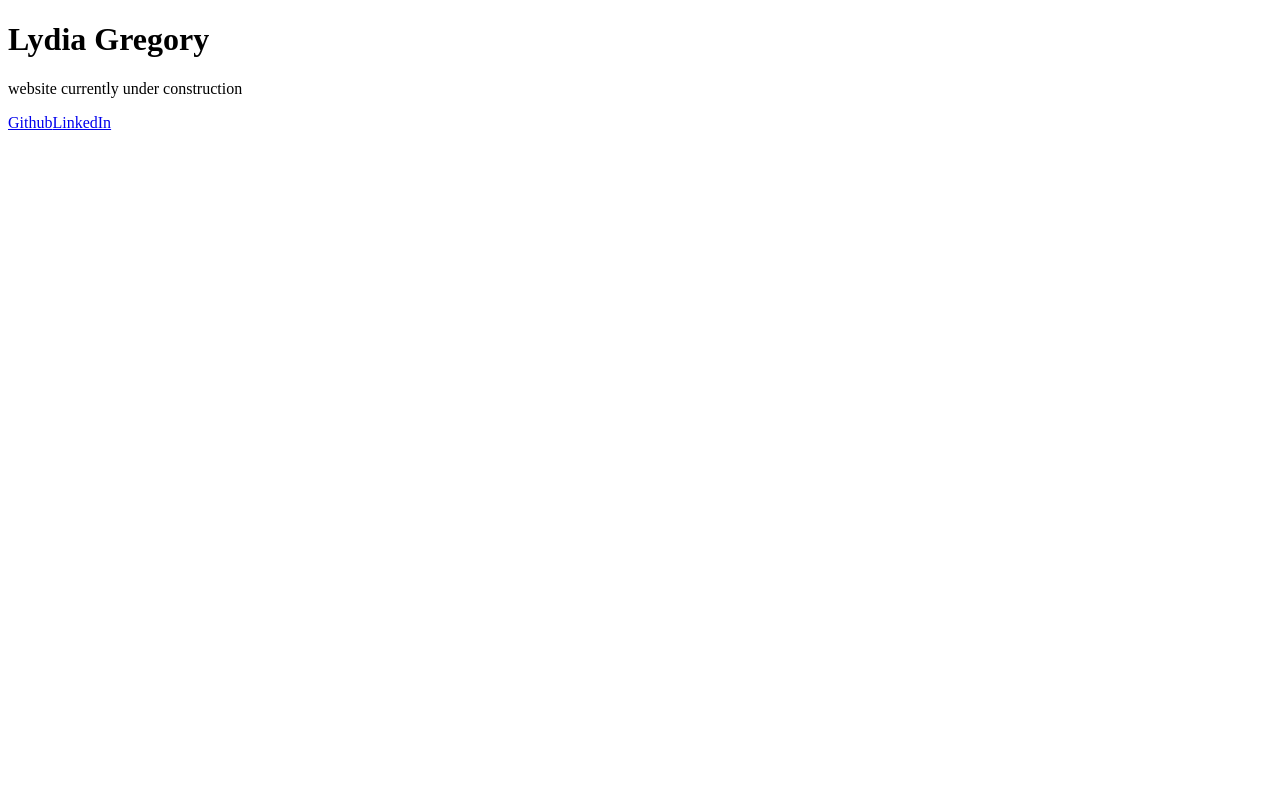
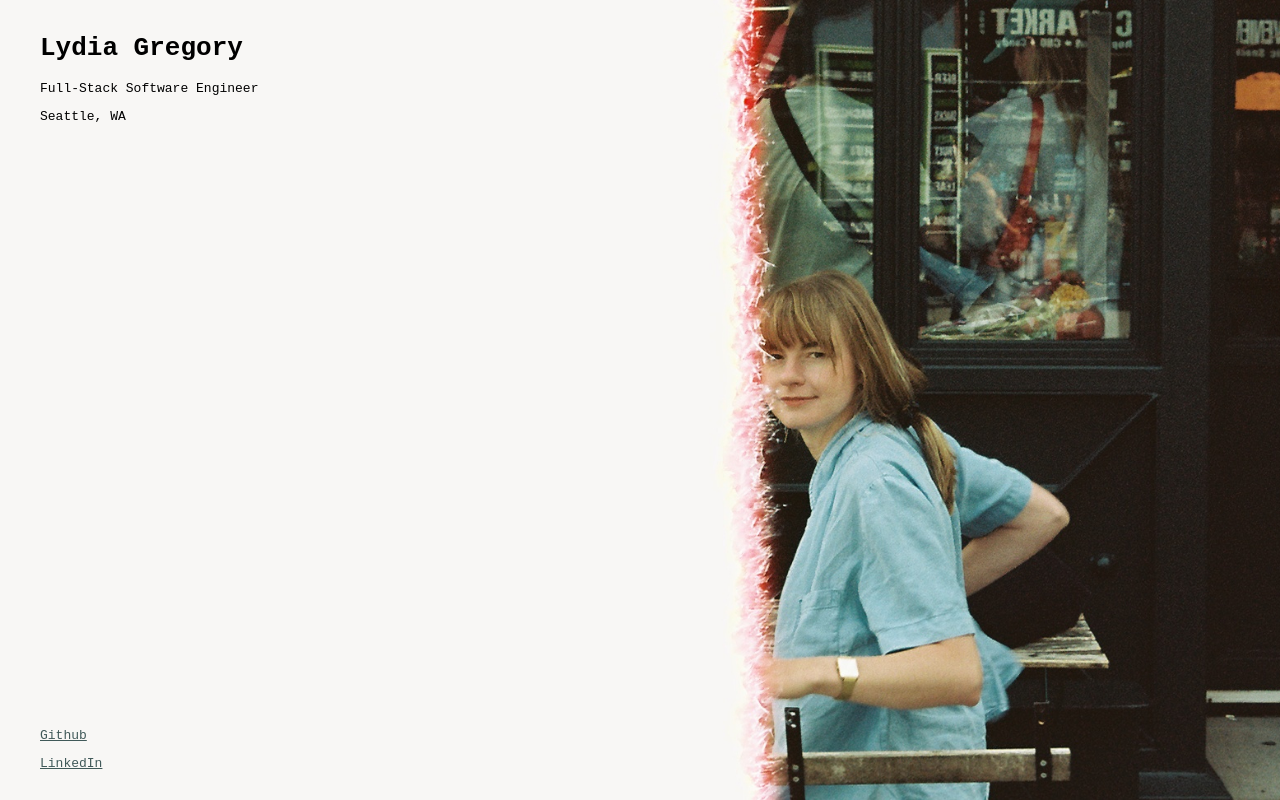
Before and after one commit to ljg2gb/Portfolio, a Gatsby site: page / in a window 1280 px wide. Built offline with nearby package versions, Linux system fonts and the light colour scheme; Gatsby itself is replaced by a stand-in of ours.

Commit message:
Update UI
It's been a long time since I've updated this website and it's overdue for a change.

```diff
--- a/src/pages/index.js
+++ b/src/pages/index.js
@@ -1,15 +1,32 @@
 import React from "react"
-import Footer from "../components/footer"
+import photo from "../../assets/bagelpub.jpeg"
+import "../../styles/index.css"
 
 const Home = () => {
   return (
-    <main>
-      <h1>Lydia Gregory</h1>
+    <>
+      <main>
+        <div style={{ marginTop: "16px" }}>
+          <h1>Lydia Gregory</h1>
 
-      <p>website currently under construction</p>
+          <p>Full-Stack Software Engineer</p>
 
-      <Footer />
-    </main>
+          <p>Seattle, WA</p>
+        </div>
+
+        <div style={{ marginBottom: "16px" }}>
+          <p>
+            <a href="https://github.com/ljg2gb">Github</a>
+          </p>
+
+          <p>
+            <a href="https://www.linkedin.com/in/lydia-gregory/">LinkedIn</a>
+          </p>
+        </div>
+      </main>
+
+      <img src={photo} alt="" />
+    </>
   )
 }
 
--- /dev/null
+++ b/styles/index.css
@@ -0,0 +1,39 @@
+html {
+  font-family: monospace;
+}
+
+body {
+  background-color: #f8f7f5;
+  margin: 0px;
+}
+
+main {
+  display: flex;
+  flex-direction: column;
+  justify-content: space-between;
+  padding-left: 40px;
+  position: relative;
+  z-index: 10;
+
+  @media only screen and (min-width: 970px) {
+    height: 100vh;
+  }
+}
+
+img {
+  position: absolute;
+  top: 0;
+
+  @media only screen and (min-width: 970px) {
+    height: 100vh;
+    right: 0;
+  }
+}
+
+a {
+  color: #405959;
+
+  &:visited {
+    color: #893615;
+  }
+}
```
Also changed, not shown: assets/bagelpub.jpeg (added).
